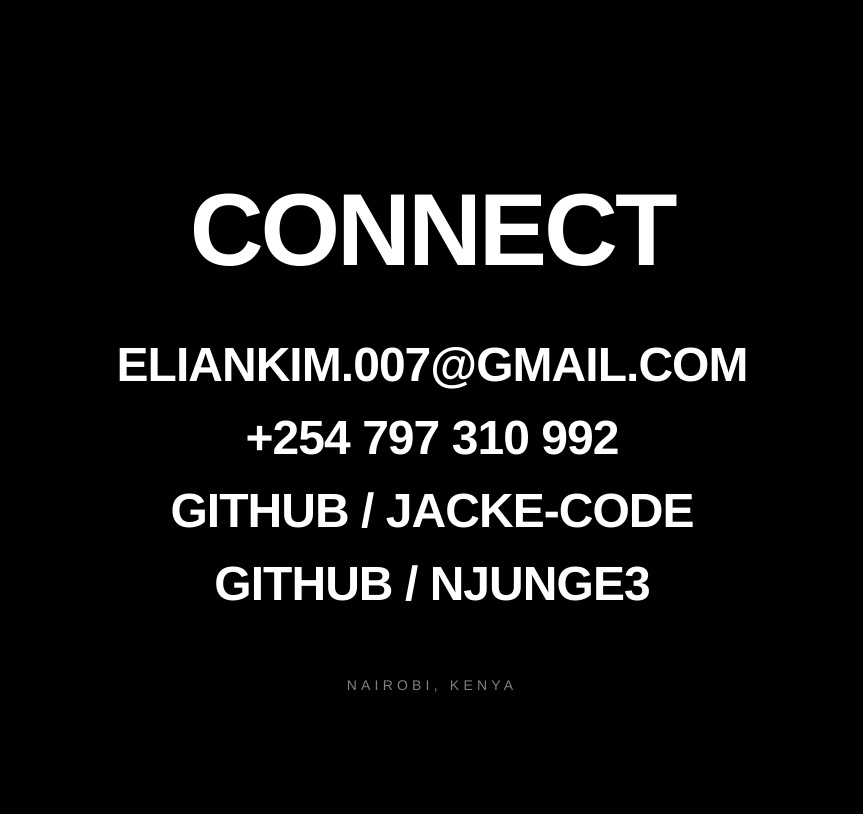
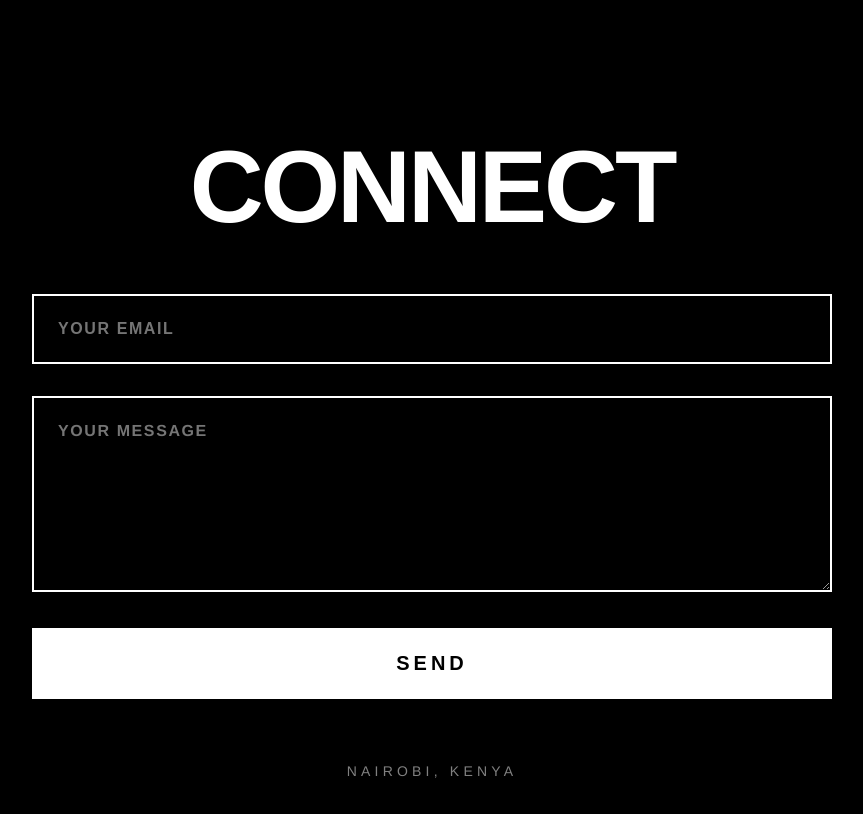
Before and after one commit to njunge3/Kim, a plain HTML site: page index.html in a window 1280 px wide. Shown: the part 5900-6714 px from the top of the page, without its empty margins (208-1071 px from the left). Drawn offline with nearby package versions, Linux system fonts and the light colour scheme; animation ran at ten frames a second.

Commit message:
Replace contact links with a contact form

```diff
--- a/index.html
+++ b/index.html
@@ -607,23 +607,46 @@
 
         <!-- CONTACT -->
         <section class="contact-section" data-section="5">
-            <div>
-                <h2 class="section-title">CONNECT</h2>
-                <div class="contact-info">
-                    <a href="mailto:eliankim.007@gmail.com" class="contact-item" style="display: block;">
-                        ELIANKIM.007@GMAIL.COM
-                    </a>
-                    <a href="tel:+254797310992" class="contact-item" style="display: block;">
-                        +254 797 310 992
-                    </a>
-                    <a href="https://github.com/jacke-code" target="_blank" class="contact-item" style="display: block;">
-                        GITHUB / JACKE-CODE
-                    </a>
-                    <a href="https://github.com/njunge3" target="_blank" class="contact-item" style="display: block;">
-                        GITHUB / NJUNGE3
-                    </a>
-                </div>
-                <div style="margin-top: 4rem; font-size: 0.875rem; letter-spacing: 0.3em; opacity: 0.5;">
+            <div style="max-width: 800px; width: 100%;">
+                <h2 class="section-title" style="text-align: center;">CONNECT</h2>
+
+                <form id="contact-form" style="margin-top: 3rem;">
+                    <div style="margin-bottom: 2rem;">
+                        <input
+                            type="email"
+                            id="email"
+                            name="email"
+                            placeholder="YOUR EMAIL"
+                            required
+                            style="width: 100%; padding: 1.5rem; background: transparent; border: 2px solid #fff; color: #fff; font-size: 1rem; font-weight: 700; letter-spacing: 0.1em; text-transform: uppercase;"
+                        >
+                    </div>
+
+                    <div style="margin-bottom: 2rem;">
+                        <textarea
+                            id="message"
+                            name="message"
+                            placeholder="YOUR MESSAGE"
+                            required
+                            rows="8"
+                            style="width: 100%; padding: 1.5rem; background: transparent; border: 2px solid #fff; color: #fff; font-size: 1rem; font-weight: 700; letter-spacing: 0.1em; text-transform: uppercase; resize: vertical; font-family: 'Helvetica Neue', Arial, sans-serif;"
+                        ></textarea>
+                    </div>
+
+                    <button
+                        type="submit"
+                        id="submit-btn"
+                        style="width: 100%; padding: 1.5rem; background: #fff; color: #000; border: none; font-size: 1.25rem; font-weight: 900; letter-spacing: 0.2em; text-transform: uppercase; cursor: pointer; transition: all 0.3s ease;"
+                        onmouseover="this.style.background='#000'; this.style.color='#fff'; this.style.border='2px solid #fff';"
+                        onmouseout="this.style.background='#fff'; this.style.color='#000'; this.style.border='none';"
+                    >
+                        SEND
+                    </button>
+
+                    <div id="form-status" style="margin-top: 1.5rem; text-align: center; font-size: 0.875rem; letter-spacing: 0.2em; opacity: 0; transition: opacity 0.3s ease;"></div>
+                </form>
+
+                <div style="margin-top: 4rem; font-size: 0.875rem; letter-spacing: 0.3em; opacity: 0.5; text-align: center;">
                     NAIROBI, KENYA
                 </div>
             </div>
```
